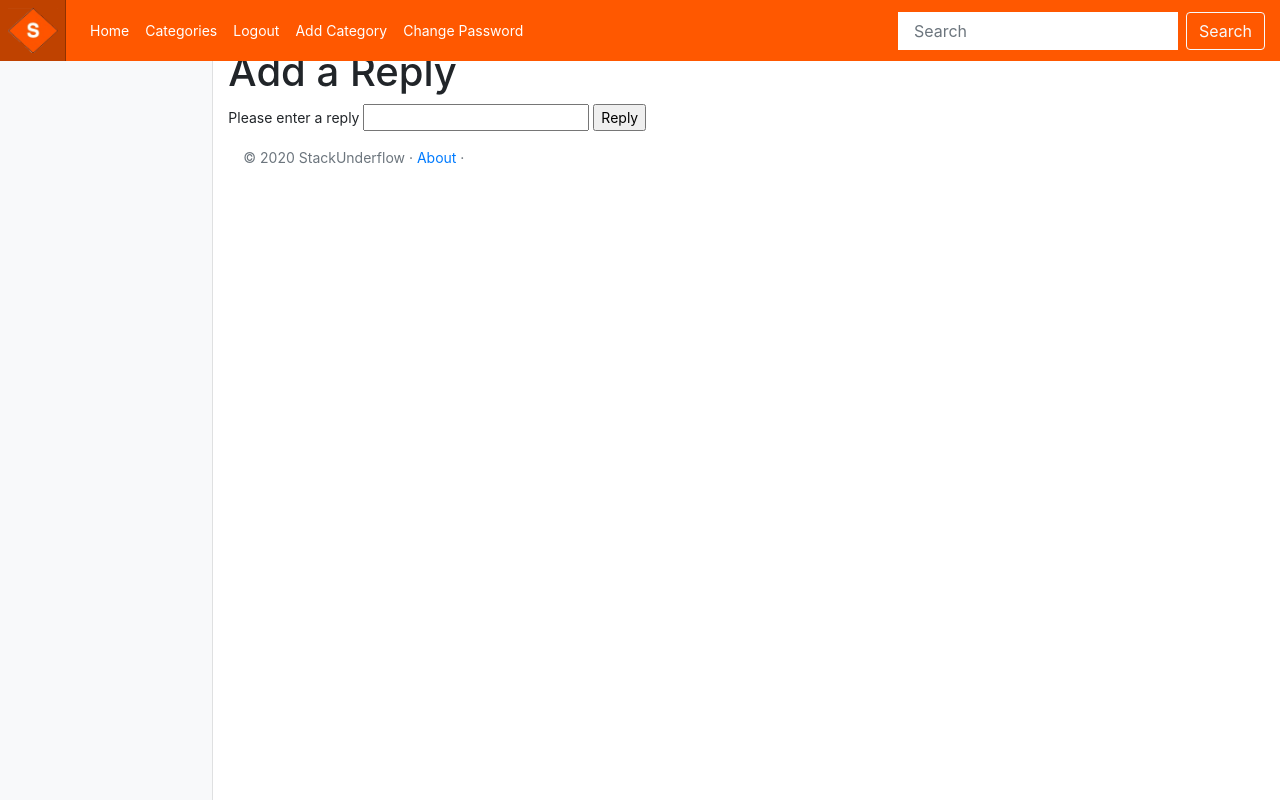
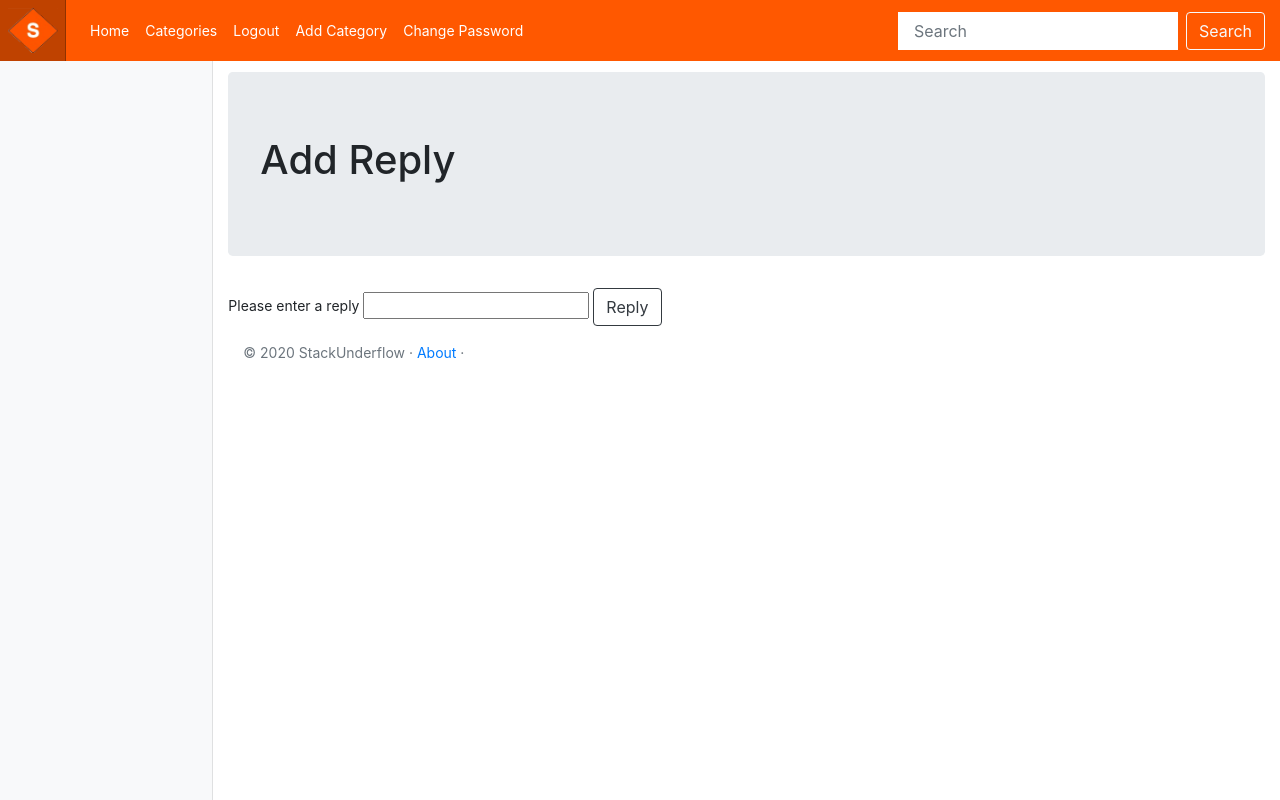
Before and after one commit to wad2Project/group_project, a Django app: a page that uses templates/stack_underflow/base.html in a window 1280 px wide. Run offline with Django 3.2, Linux system fonts and the light colour scheme; a user stored in the database is signed in; data comes from the database, SQL or seed files in the repository; both versions use the stored data as it was after the commit; some libraries are stand-ins or nearby versions.

Commit message:
changes to templates

```diff
--- a/templates/stack_underflow/add_category.html
+++ b/templates/stack_underflow/add_category.html
@@ -9,7 +9,9 @@
     {% endblock %}
 </head>
 {% block body_block %}
+   <div class="jumbotron text-left">
     <h1>Add a Category</h1>
+    </div>
     <div>
         <form id="category_form" method="post" action="/stack_underflow/add_category/">
             {% csrf_token %}
@@ -21,7 +23,7 @@
                 {{ field.help_text }}
                 {{ field }}
             {% endfor %}
-            <input type="submit" name="submit" value="Create Category" />
+           <button class="btn btn-outline-dark" type="submit" value="Submit">Create Category</button>
         </form>
     </div>
 {% endblock %}
--- a/templates/stack_underflow/add_reply.html
+++ b/templates/stack_underflow/add_reply.html
@@ -13,8 +13,9 @@
 </head>
 
 {% block body_block %}
-    <h1>Add a Reply</h1>
-    <div>
+    <div class="jumbotron text-left">
+        <h1>Add Reply</h1>
+    </div>
         <form id="reply_form" method="post" action="/stack_underflow/category/{{ thread.slug }}/add_reply/">
             {% csrf_token %}
             {% for hidden in form.hidden_fields %}
@@ -25,7 +26,7 @@
                 {{ field.help_text }}
                 {{ field }}
             {% endfor %}
-            <input type="submit" name="submit" value="Reply" />
+            <button class="btn btn-outline-dark" type="submit" value="Submit">Reply</button>
         </form>
     </div>
 {% endblock %}
--- a/templates/stack_underflow/add_thread.html
+++ b/templates/stack_underflow/add_thread.html
@@ -8,7 +8,9 @@
 </title>
 
 {% block body_block %}
-        <h1>Add a Thread to {{ category.name }}</h1>
+    <div class="jumbotron text-left">
+        <h1>Add thread to {{ category.name }}</h1>
+    </div>
         <div>
             <form role="form" id="page_form" method="post" action="/stack_underflow/category/{{ category.slug }}/add_thread/">
                 {% csrf_token %}
@@ -20,7 +22,7 @@
                     {{ field.help_text }}
                     {{ field }}
                 {% endfor %}
-                <input type="submit" name="submit" value="Add Thread" />
+                <button class="btn btn-outline-dark" type="submit" value="Submit">Add Thread</button>
             </form>
         </div>
 {% endblock %}
--- a/templates/stack_underflow/base.html
+++ b/templates/stack_underflow/base.html
@@ -65,7 +65,7 @@
     </div>
 </div>
 
-<main class="col-md-9  ml-sm-auto col-lg-10 px-6" role="main">
+<main class="col-md-9 mt-4 ml-sm-auto col-lg-10 px-6" role="main">
     <body>
     {% block body_block %}
     {% endblock %}
--- a/templates/stack_underflow/category.html
+++ b/templates/stack_underflow/category.html
@@ -14,8 +14,8 @@
 
 {% block body_block %}
     {% if category %}
-    <div class="mt-4">
-       <h1>{{ category.name }}</h1>
+    <div class="jumbotron text-left">
+        <h1>{{ category.name }}</h1>
     </div>
     {% if threads %}
     <ul>
@@ -47,7 +47,7 @@
     <strong>No pages currently in category.</strong>
     {% endif %}
         {% if user.is_authenticated %}
-            <a class="btn btn-dark" href="{% url 'stack_underflow:add_thread' category.slug %}" role="button">Add Thread</a> <br />
+            <a class="btn btn-outline-dark" href="{% url 'stack_underflow:add_thread' category.slug %}" role="button">Add Thread</a> <br />
         {% endif %}
     {% else %}
     The specified category does not exist.
--- a/templates/stack_underflow/index.html
+++ b/templates/stack_underflow/index.html
@@ -39,7 +39,7 @@
                     <strong>There are no categories present.</strong>
                     {% endif %}
                     </p>
-                    <a class="btn btn-dark" href="{% url 'stack_underflow:categories' %}" role="button">Show all Categories</a>
+                    <a class="btn btn-outline-dark" href="{% url 'stack_underflow:categories' %}" role="button">Show all Categories</a>
                 </div>
             </div>
         </div>
```
Also changed, not shown: db.sqlite3.
